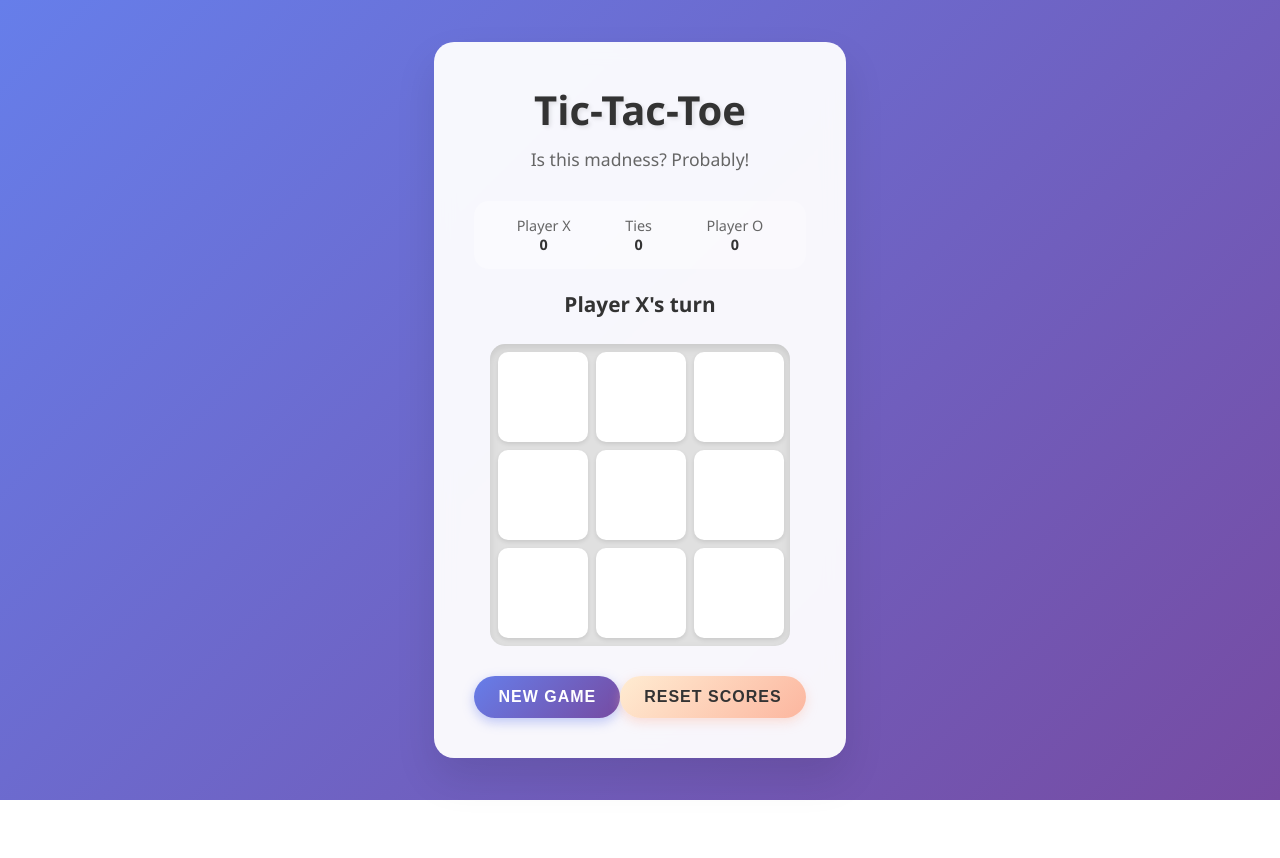
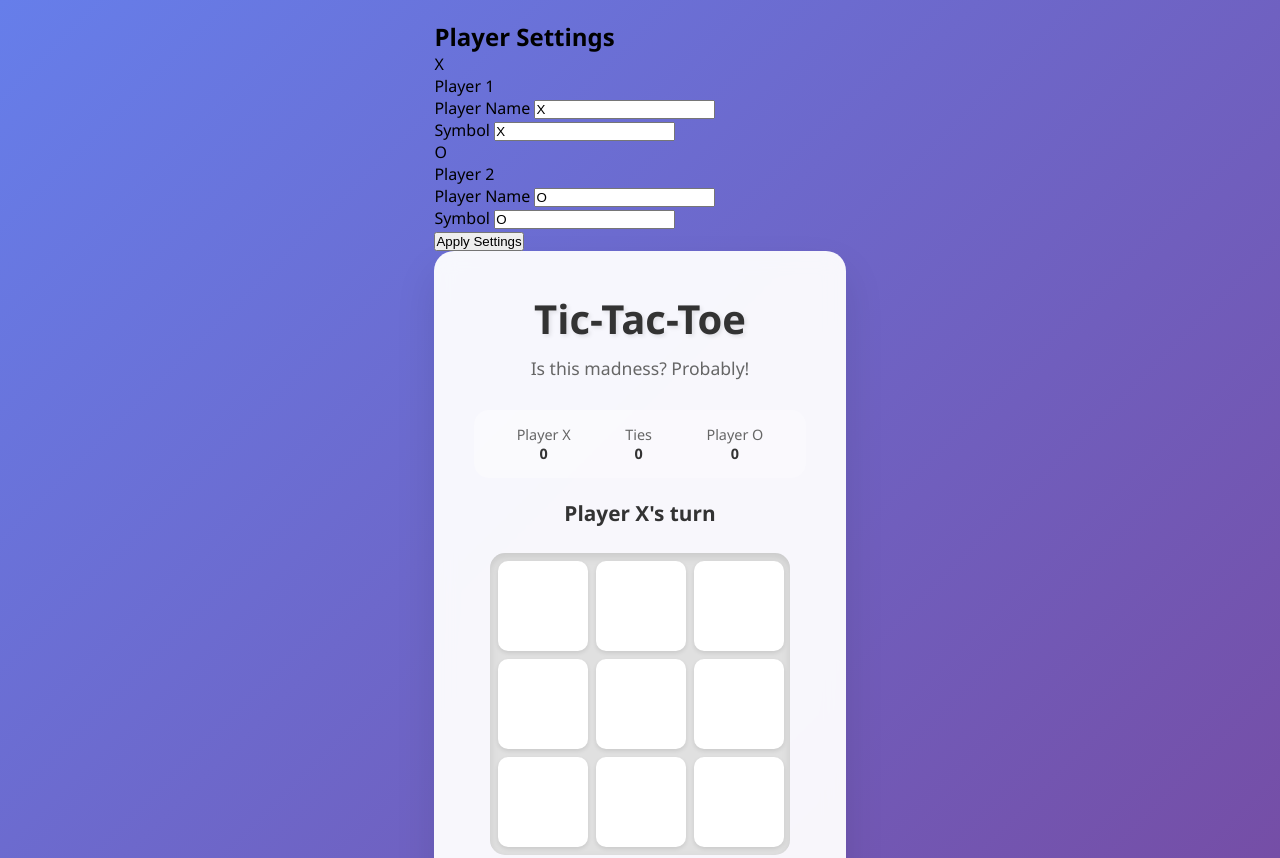
Before and after one commit to DosState/tic-tac-toe, a plain HTML site: page index.html in a window 1280 px wide. Shown: the top 858 px of the page. Before the commit the page ends 800 px from the top, so only its background shows below. Drawn offline with Linux system fonts and the light colour scheme.

Commit message:
add new settings to insert name and symbol to html

```diff
--- a/index.html
+++ b/index.html
@@ -7,6 +7,41 @@
     <link rel="stylesheet" href="style.css">
 </head>
 <body>
+    <div class="main-container">
+        <div class="settings-panel">
+            <h2 class="settings-title">Player Settings</h2>
+
+            <div class="player-config" id="player-x-config">
+                <div class="player-header">
+                    <div class="player-symbol-display" id="player-x-sybol-display">X</div>
+                    <span>Player 1</span>
+                </div>
+                <div class="input-group">
+                    <label for="player-x-name" class="input-label">Player Name</label>
+                    <input type="text" id="player-x-name" class="input-field symbol-input" value="X" maxlength="20">
+                </div>
+                <div class="input-group">
+                    <label for="player-x-symbol" class="input-label">Symbol</label>
+                    <input type="text" id="player-x-symbol" class="input-field symbol-input" value="X" maxlength="2" placeholder="X">
+                </div>
+            </div>
+
+            <div class="player-config" id="player-o-config">
+                <div class="player-header">
+                    <div class="player-symbol-display" id="player-o-sybol-display">O</div>
+                    <span>Player 2</span>
+                </div>
+                <div class="input-group">
+                    <label for="player-o-name" class="input-label">Player Name</label>
+                    <input type="text" id="player-o-name" class="input-field symbol-input" value="O" maxlength="20">
+                </div>
+                <div class="input-group">
+                    <label for="player-o-symbol" class="input-label">Symbol</label>
+                    <input type="text" id="player-o-symbol" class="input-field symbol-input" value="O" maxlength="2" placeholder="X">
+                </div>
+            </div>
+            <button class="apply-settings" id="apply-settings">Apply Settings</button>
+        </div>
         <div class="game-container">
             <h1>Tic-Tac-Toe</h1>
             <p class="subtitle">Is this madness? Probably!</p>
@@ -34,7 +69,7 @@
                 <button class="btn btn-primary" id="new-game">New Game</buttons>
                 <button class="btn btn-secondary" id="reset-scores">Reset Scores</buttons>
             </div>
-
+        </div>
     </div>
     <script src="game.js"></script>
 </body>
```
Lines whose indentation alone changed are shown as unchanged.
